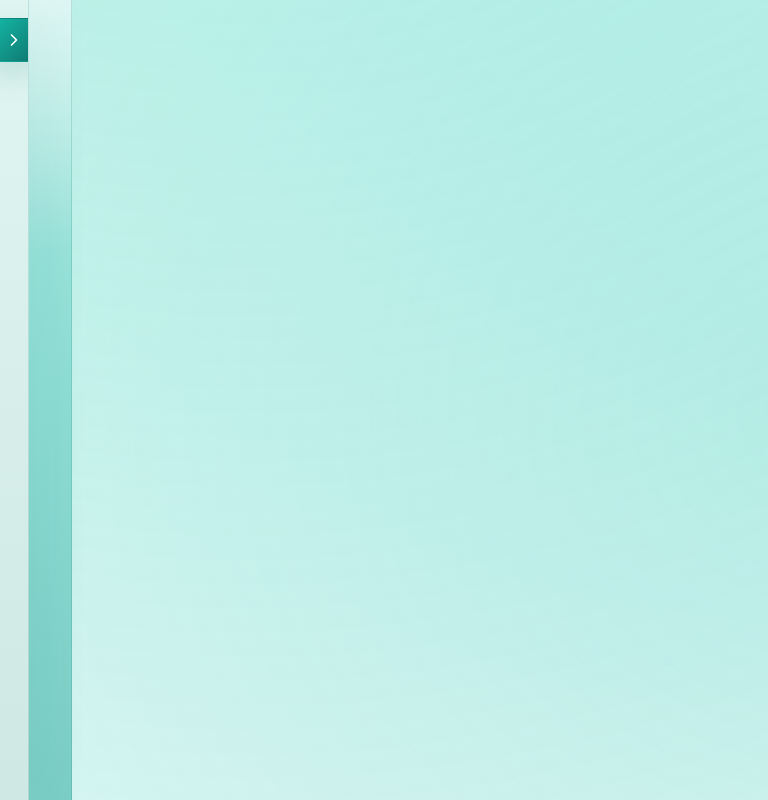
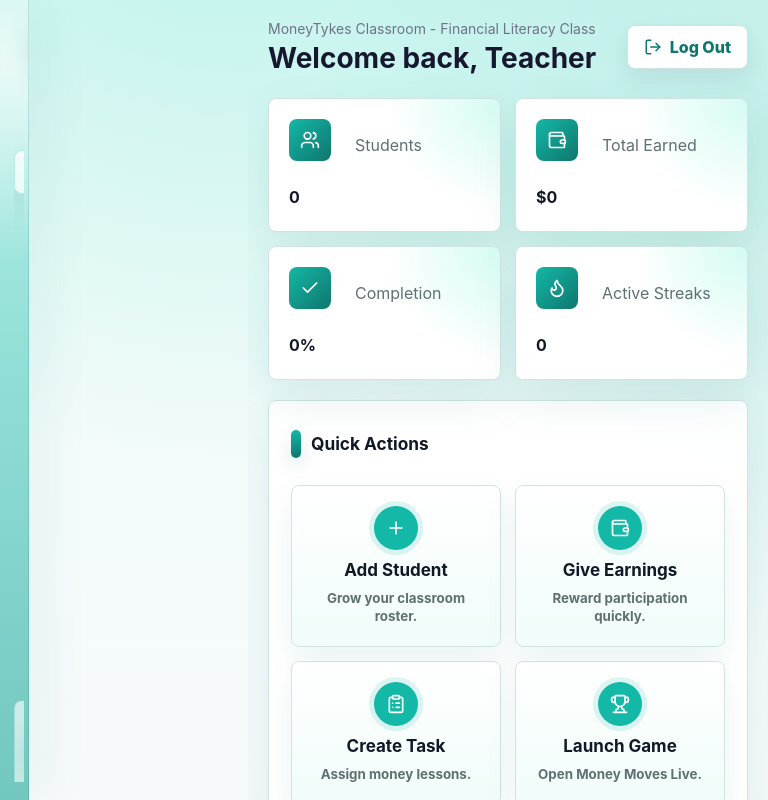
Before and after one commit to nonchxlantdev/moneytykesdashboard, a React (Vite) app: page / in a window 768 px wide. Shown: the top 800 px of the page. Built offline with nearby package versions, Linux system fonts and the light colour scheme.

Commit message:
Restore tablet dashboard content

```diff
--- a/src/main.jsx
+++ b/src/main.jsx
@@ -170,7 +170,7 @@
   const [status, setStatus] = useState("all");
   const [range, setRange] = useState("month");
   const [toast, setToast] = useState("");
-  const [sidebarHidden, setSidebarHidden] = useState(() => window.innerWidth >= 768 && window.innerWidth < 1200);
+  const [sidebarHidden, setSidebarHidden] = useState(false);
   const [studentFocus, setStudentFocus] = useState(null);
   const mainContentRef = useRef(null);
 
--- a/src/react.css
+++ b/src/react.css
@@ -2536,29 +2536,8 @@
 
 @media (min-width: 768px) and (max-width: 1199px) {
   .app-shell.react-app {
-    --tablet-sidebar-width: 260px;
     min-height: 100dvh;
     align-items: start;
-  }
-
-  .app-shell.react-app.sidebar-collapsed {
-    --tablet-sidebar-width: 76px;
-  }
-
-  .app-shell.react-app::before {
-    content: "";
-    position: fixed;
-    z-index: 19;
-    top: -25vh;
-    bottom: -25vh;
-    left: 0;
-    width: var(--tablet-sidebar-width);
-    pointer-events: none;
-    background:
-      radial-gradient(circle at 50% 22vh, rgba(255, 255, 255, 0.72), transparent 27%),
-      linear-gradient(180deg, #baf2ea 0%, #8fded5 48%, #72c7be 100%);
-    border-right: 1px solid rgba(15, 118, 110, 0.18);
-    transition: width 180ms ease;
   }
 
   .react-app .sidebar,
@@ -2570,6 +2549,7 @@
     overflow: hidden;
     overscroll-behavior: contain;
     -webkit-overflow-scrolling: touch;
+    background-color: #8fded5;
   }
 
   .react-app .sidebar-scroll,
@@ -2582,6 +2562,8 @@
   }
 
   .react-app .dashboard {
+    grid-column: 2;
+    width: 100%;
     min-height: 100dvh;
     overflow-x: clip;
   }
@@ -2968,18 +2950,17 @@
   }
 
   .react-app .sidebar.collapsed .nav-item svg {
+    position: static;
+    display: block;
     width: 21px;
     height: 21px;
-  }
-}
-
-@media (min-width: 768px) and (max-width: 1023px) {
-  .app-shell.react-app {
-    --tablet-sidebar-width: 248px;
-  }
-
-  .app-shell.react-app.sidebar-collapsed {
-    --tablet-sidebar-width: 72px;
+    color: #0f766e;
+    visibility: visible;
+    opacity: 1;
+  }
+
+  .react-app .sidebar.collapsed .nav-item.active svg {
+    color: #0f4f49;
   }
 }
 
@@ -3080,6 +3061,7 @@
   }
 
   .react-app .dashboard {
+    grid-column: 1;
     width: 100%;
     padding: 14px;
   }
```
